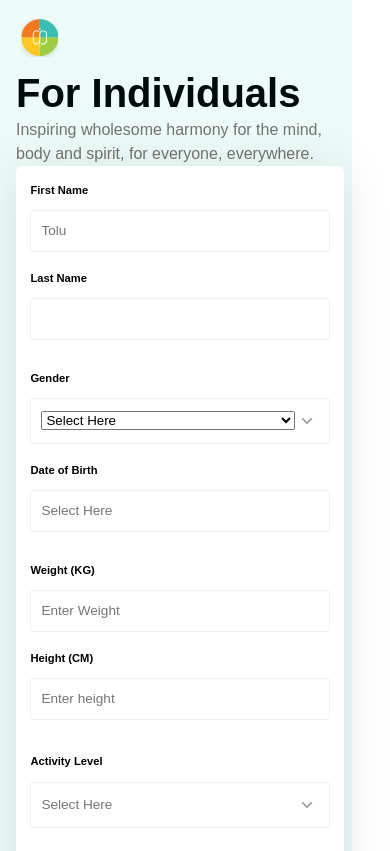
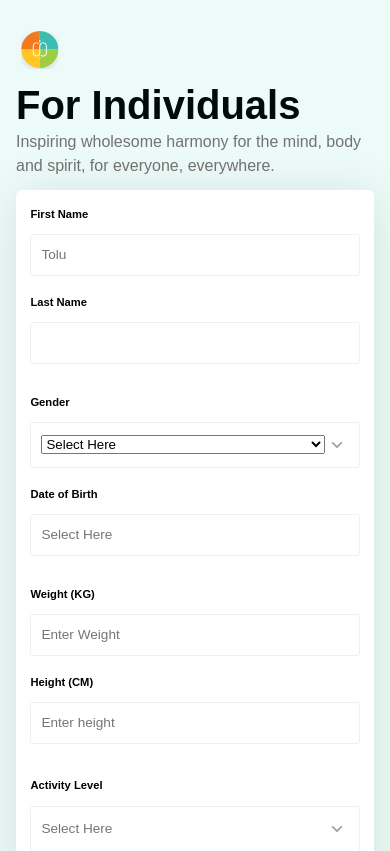
Before and after one commit to igborigbo/web_development_training, a plain HTML site: page index.html in a window 390 px wide. Shown: the top 851 px of the page. Drawn offline with Linux system fonts and the light colour scheme.

Commit message:
margins & responsive paddings

```diff
--- a/assests/styles/styles.css
+++ b/assests/styles/styles.css
@@ -159,20 +159,20 @@ footer {
   }
   .form-group{
     padding: 0.9rem;
-    width: 20.5rem;
+    width: fit-content;
   }
 section{
     display: grid;
     padding: 1rem;
-    width: 22rem;
+    width: fit-content;
 
   }
   .card-text {
     display: none;
   }
   .card {
-    width: 20.5rem;
-    margin-top: 0;
+    width: fit-content;
+    margin: 0.75rem auto ;
   }
   .form-row {
     display: grid;
```
